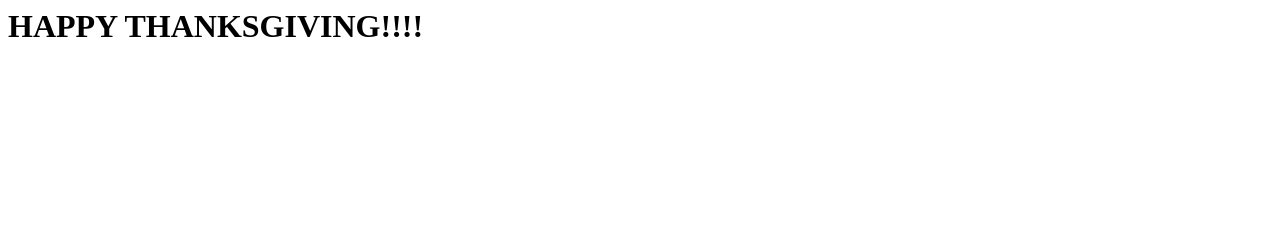
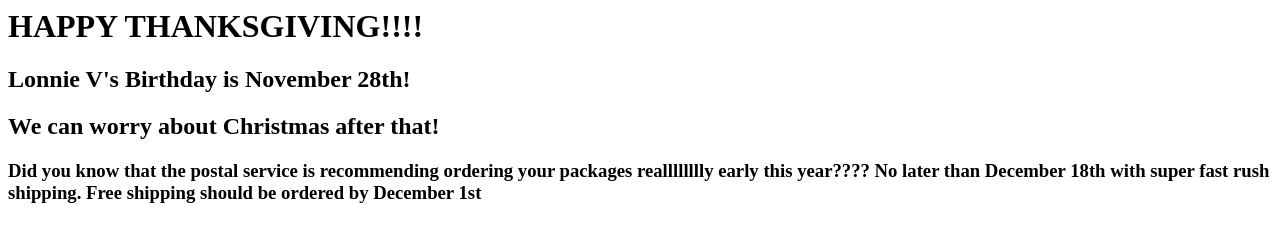
Before and after one commit to lonniebowe/lonniebowe.github.io, a plain HTML site: page index.html in a window 1280 px wide. Drawn offline with Linux system fonts and the light colour scheme.

Commit message:
Big updates
Added a shipping warning.

```diff
--- a/index.html
+++ b/index.html
@@ -4,5 +4,9 @@
 </HEAD>
 <BODY>
 	<H1> HAPPY THANKSGIVING!!!! </H1>
+	<H2> Lonnie V's Birthday is November 28th! </H2>
+	<H2> We can worry about Christmas after that! </H2>
+	<H3> Did you know that the postal service is recommending ordering your packages realllllllly early this year???? No later than December 18th with super fast rush shipping.
+		Free shipping should be ordered by December 1st </H3>
 </BODY>
 </HTML>
```
